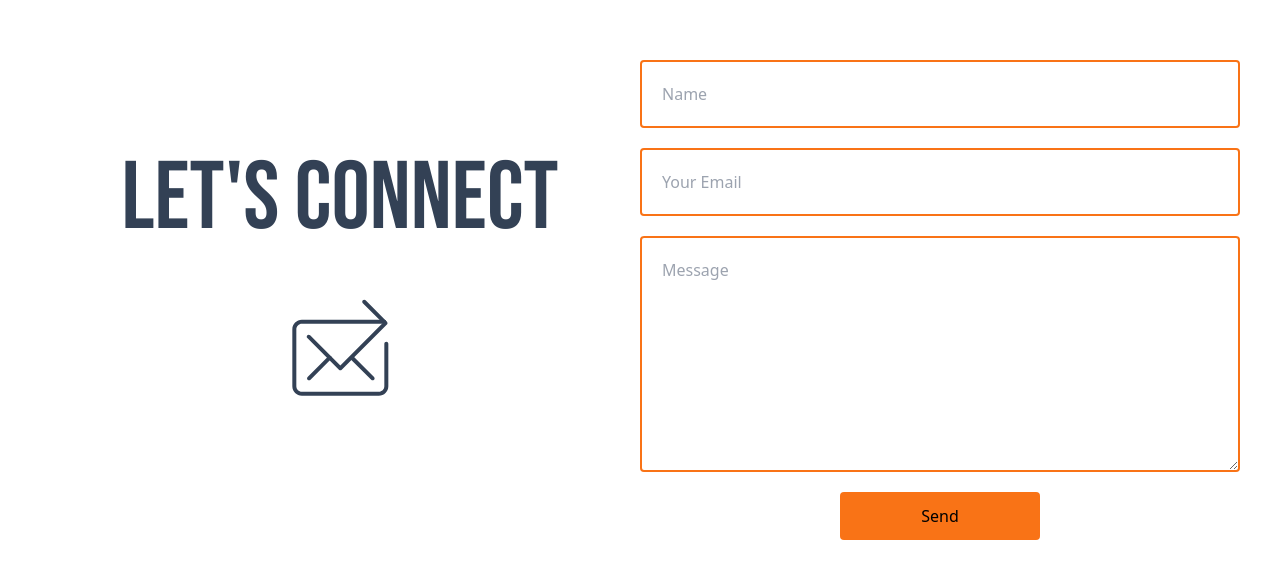
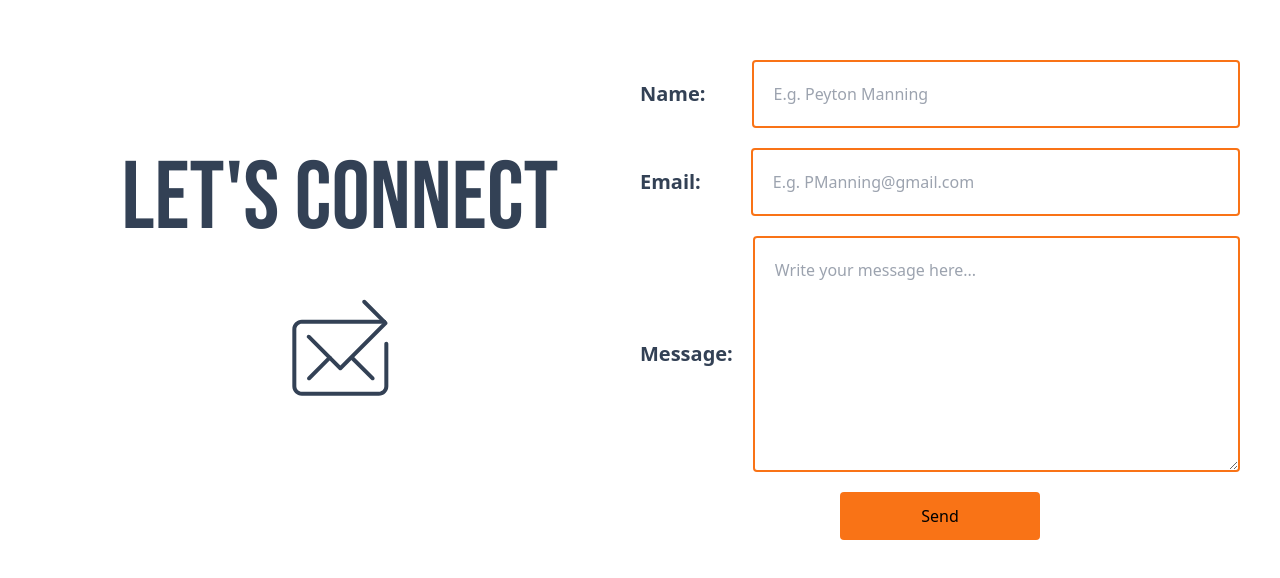
Before and after one commit to MCervone14/Portfolio-Website, a Next.js app: page / in a window 1280 px wide. Shown: the part 3828-4406 px from the top of the page. Built offline with nearby package versions, Linux system fonts and the light colour scheme.

Commit message:
Added labels to form contact section

```diff
--- a/components/Contact.js
+++ b/components/Contact.js
@@ -89,35 +89,64 @@ const Contact = () => {
             ref={formRef}
             onSubmit={sendEmail}
           >
+            <div className="flex items-center justify-between gap-[46px]">
+              <label
+                htmlFor="name"
+                className="font-bold text-xl text-slate-700"
+              >
+                Name:
+              </label>
               <input
-              className="p-5 bg-transparent border-2 border-orange-500 rounded"
+                id="name"
+                className="p-5 bg-transparent border-2 border-orange-500 rounded flex-1"
                 type="text"
                 required
-              placeholder="Name"
+                placeholder="E.g. Peyton Manning"
                 name="name"
                 value={inputs.name}
                 onChange={(e) => setInputs({ ...inputs, name: e.target.value })}
               />
+            </div>
+            <div className="flex items-center gap-[50px]">
+              <label
+                htmlFor="email"
+                className="font-bold text-xl text-slate-700"
+              >
+                Email:
+              </label>
               <input
-              className="p-5 bg-transparent border-2 border-orange-500 rounded"
+                id="email"
+                className="p-5 bg-transparent border-2 border-orange-500 rounded flex-1"
                 type="text"
                 required
-              placeholder="Your Email"
+                placeholder="E.g. PManning@gmail.com"
                 name="email"
                 value={inputs.email}
-              onChange={(e) => setInputs({ ...inputs, email: e.target.value })}
+                onChange={(e) =>
+                  setInputs({ ...inputs, email: e.target.value })
+                }
               />
+            </div>
+            <div className="flex items-center gap-5">
+              <label
+                htmlFor="message"
+                className="font-bold text-xl text-slate-700"
+              >
+                Message:
+              </label>
               <textarea
-              className="p-5 bg-transparent border-2 border-orange-500 rounded"
+                id="message"
+                className="p-5 bg-transparent border-2 border-orange-500 rounded flex-1"
                 required
                 rows={8}
-              placeholder="Message"
+                placeholder="Write your message here..."
                 name="message"
                 value={inputs.message}
                 onChange={(e) =>
                   setInputs({ ...inputs, message: e.target.value })
                 }
               />
+            </div>
             <button className="px-4 py-3 border-none w-[200px] mx-auto rounded bg-orange-500 cursor-pointer font-medium">
               Send
             </button>
```
Lines whose indentation alone changed are shown as unchanged.
